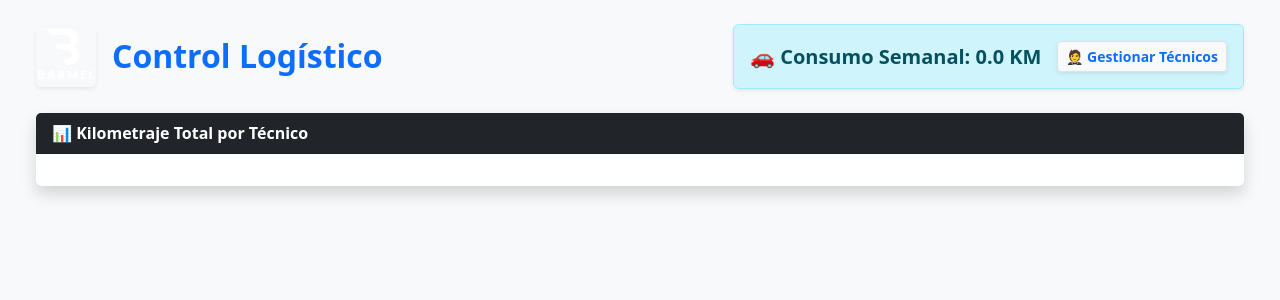
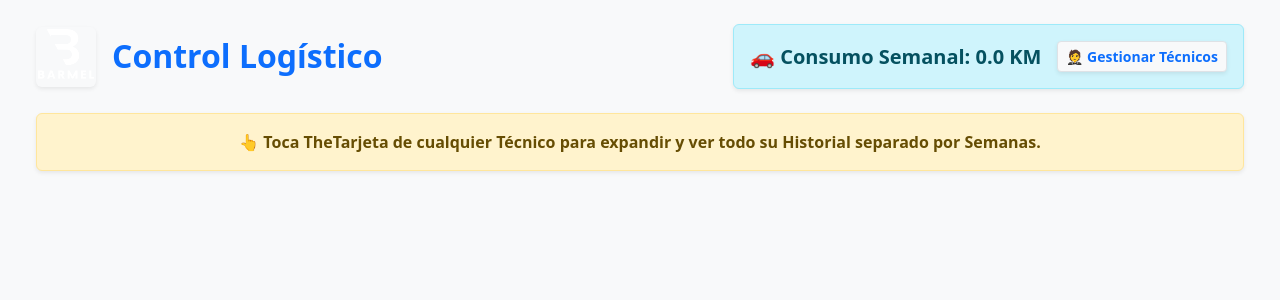
Before and after one commit to Eslabon03/Control-Tecnicos-Barmel, a Flask app: page /admin in a window 1280 px wide. Shown: the top 300 px of the page. Run offline with Flask 3, Linux system fonts and the light colour scheme; the visitor is signed in with stand-in values (Sample User, id 1).

Commit message:
Enhance technician card UI with hover effects
Added hover effect to technician cards and improved UI elements.

```diff
--- a/templates/admin.html
+++ b/templates/admin.html
@@ -5,6 +5,16 @@
     <meta name="viewport" content="width=device-width, initial-scale=1.0">
     <title>Panel Administrativo - Barmel Corporation</title>
     <link href="https://cdn.jsdelivr.net/npm/bootstrap@5.3.0/dist/css/bootstrap.min.css" rel="stylesheet">
+    <style>
+        .hover-card {
+            cursor: pointer;
+            transition: transform 0.2s ease-in-out;
+        }
+        .hover-card:hover {
+            transform: scale(1.03);
+            box-shadow: 0 .5rem 1rem rgba(0,0,0,.15)!important;
+        }
+    </style>
 </head>
 <body class="bg-light p-4">
     <div class="container-fluid">
@@ -19,15 +29,15 @@
             </div>
         </div>
 
-        <div class="card shadow border-0 mb-4">
-            <div class="card-header bg-dark text-white fw-bold">
-                <span>📊</span> Kilometraje Total por Técnico
+        <div class="alert alert-warning fw-bold text-center shadow-sm">
+            👆 Toca TheTarjeta de cualquier Técnico para expandir y ver todo su Historial separado por Semanas.
         </div>
-            <div class="card-body">
-                <div class="row g-3">
+
+        <div class="row g-3 mb-4">
             {% for t in km_por_tecnico %}
             <div class="col-md-4 col-lg-3 col-sm-6">
-                        <div class="card border-primary h-100 shadow-sm">
+                <!-- Tarjeta clickeable que abre el modal -->
+                <div class="card border-primary h-100 shadow-sm hover-card" data-bs-toggle="modal" data-bs-target="#modal-tec-{{ loop.index }}">
                     <div class="card-body text-center p-3">
                         <h6 class="card-title fw-bold text-dark mb-2">{{ t.nombre }}</h6>
                         <p class="display-6 fw-bold text-primary mb-1">{{ t.total_km }}</p>
@@ -37,53 +47,58 @@
                     </div>
                 </div>
             </div>
-                    {% endfor %}
+
+            <!-- Ventana Modal de su Historial -->
+            <div class="modal fade" id="modal-tec-{{ loop.index }}" tabindex="-1" aria-hidden="true">
+                <div class="modal-dialog modal-xl modal-dialog-scrollable">
+                    <div class="modal-content">
+                        <div class="modal-header bg-primary text-white">
+                            <h5 class="modal-title fw-bold">👨‍🔧 Historial de Movimientos: {{ t.nombre }}</h5>
+                            <button type="button" class="btn-close btn-close-white" data-bs-dismiss="modal" aria-label="Close"></button>
                         </div>
-            </div>
-        </div>
+                        <div class="modal-body bg-light">
+                            <!-- Buscamos en la lista global SOLO a este tecnico -->
+                            {% set mis_reportes = reportes | selectattr("tecnico", "equalto", t.nombre) | list %}
 
-        {% for tecnico, grupo in reportes|groupby('tecnico') %}
-        <div class="card shadow border-0 mb-5">
-            <div class="card-header bg-primary text-white fw-bold fs-5 d-flex justify-content-between align-items-center">
-                <span>👨‍🔧 Técnico: {{ tecnico }}</span>
-                <span class="badge bg-light text-primary fs-6">{{ grupo|length }} Visitas</span>
+                            <!-- Ahora dividimos a ese tecnico separado por Semanas en su propia tabla -->
+                            {% for semana, grupo_sem in mis_reportes | groupby('semana_str') | reverse %}
+                            <div class="card shadow-sm border-0 mb-4">
+                                <div class="card-header bg-dark text-white fw-bold d-flex justify-content-between align-items-center">
+                                    <span>📅 {{ semana }}</span>
+                                    <span class="badge bg-secondary">{{ grupo_sem|length }} Visitas esta semana</span>
                                 </div>
                                 <div class="card-body p-0 table-responsive">
                                     <table class="table table-hover table-striped mb-0 text-center align-middle">
-                    <thead class="table-dark">
+                                        <thead class="table-secondary">
                                             <tr>
                                                 <th>Fecha</th>
                                                 <th>ID (#)</th>
                                                 <th>Empresa Visitada</th>
-                            <th>Horarios (Salida - Llegada)</th>
+                                                <th>Horarios (S - L)</th>
                                                 <th>KM por GPS</th>
-                            <th>Trazabilidad GPS (Ruta)</th>
-                            <th>Reporte Escaneado</th>
+                                                <th>Ruta</th>
+                                                <th>Reporte</th>
                                             </tr>
                                         </thead>
                                         <tbody>
-                        {% for r in grupo|sort(attribute='id', reverse=True) %}
+                                            {% for r in grupo_sem | sort(attribute='id', reverse=True) %}
                                             <tr>
                                                 <td class="fw-bold text-success">{{ r.fecha }}</td>
                                                 <td><span class="badge bg-secondary fs-6">#{{ r.id }}</span></td>
                                                 <td>{{ r.empresa }}</td>
                                                 <td>{{ r.h_salida_base }} a {{ r.h_llegada_cli }}</td>
-                            <td class="text-primary fw-bold fs-6">{% if r.km_recorridos is not none and r.km_recorridos > 0 %}{{ r.km_recorridos }} KM{% elif r.km_llegada is not none and r.km_salida is not none %}{{ r.km_llegada - r.km_salida }} KM{% else %}0 KM{% endif %}</td>
-
+                                                <td class="text-primary fw-bold fs-6">{% if r.km_recorridos and r.km_recorridos > 0 %}{{ r.km_recorridos }} KM{% elif r.km_llegada and r.km_salida %}{{ r.km_llegada - r.km_salida }} KM{% else %}0 KM{% endif %}</td>
                                                 <td>
                                                     {% if r.gps_inicio and r.gps_llegada %}
-                                <a href="https://www.google.com/maps/dir/?api=1&origin={{ r.gps_inicio }}&destination={{ r.gps_llegada }}" target="_blank" class="btn btn-sm btn-outline-danger fw-bold shadow-sm">
-                                    🗺️ Ver Ruta en Mapa
-                                </a>
+                                                    <a href="https://www.google.com/maps/dir/?api=1&origin={{ r.gps_inicio }}&destination={{ r.gps_llegada }}" target="_blank" class="btn btn-sm btn-outline-danger fw-bold shadow-sm">🗺️ Ver Mapa</a>
                                                     {% else %}
-                                <span class="badge bg-light text-muted border">Sin GPS Completo</span>
+                                                    <span class="badge bg-light text-muted border">Sin Ruta</span>
                                                     {% endif %}
                                                 </td>
-
                                                 <td>
                                                     {% if r.foto_base64 %}
                                                     <a href="{{ r.foto_base64 }}" target="_blank">
-                                    <img src="{{ r.foto_base64 }}" width="70" class="img-thumbnail shadow-sm" style="cursor: zoom-in;" alt="Ver Reporte">
+                                                        <img src="{{ r.foto_base64 }}" width="50" class="img-thumbnail shadow-sm" style="cursor: zoom-in;" alt="Ver Reporte">
                                                     </a>
                                                     {% else %}
                                                     <span class="badge bg-light text-muted border">Sin Foto</span>
@@ -95,8 +110,21 @@
                                     </table>
                                 </div>
                             </div>
+                            {% else %}
+                                <div class="alert alert-secondary text-center">Todavía no hay historial registrado para este empleado.</div>
                             {% endfor %}
+                        </div>
+                        <div class="modal-footer">
+                            <button type="button" class="btn btn-secondary fw-bold" data-bs-dismiss="modal">Cerrar Historial</button>
+                        </div>
+                    </div>
+                </div>
+            </div>
+            {% endfor %}
+        </div>
+    </div>
 
-    </div>
+    <!-- Cargar dependencias de animacion Javascript Bootstrap 5 obligatorias para abrir las Ventanas! -->
+    <script src="https://cdn.jsdelivr.net/npm/bootstrap@5.3.0/dist/js/bootstrap.bundle.min.js"></script>
 </body>
 </html>
```
Lines whose indentation alone changed are shown as unchanged.
